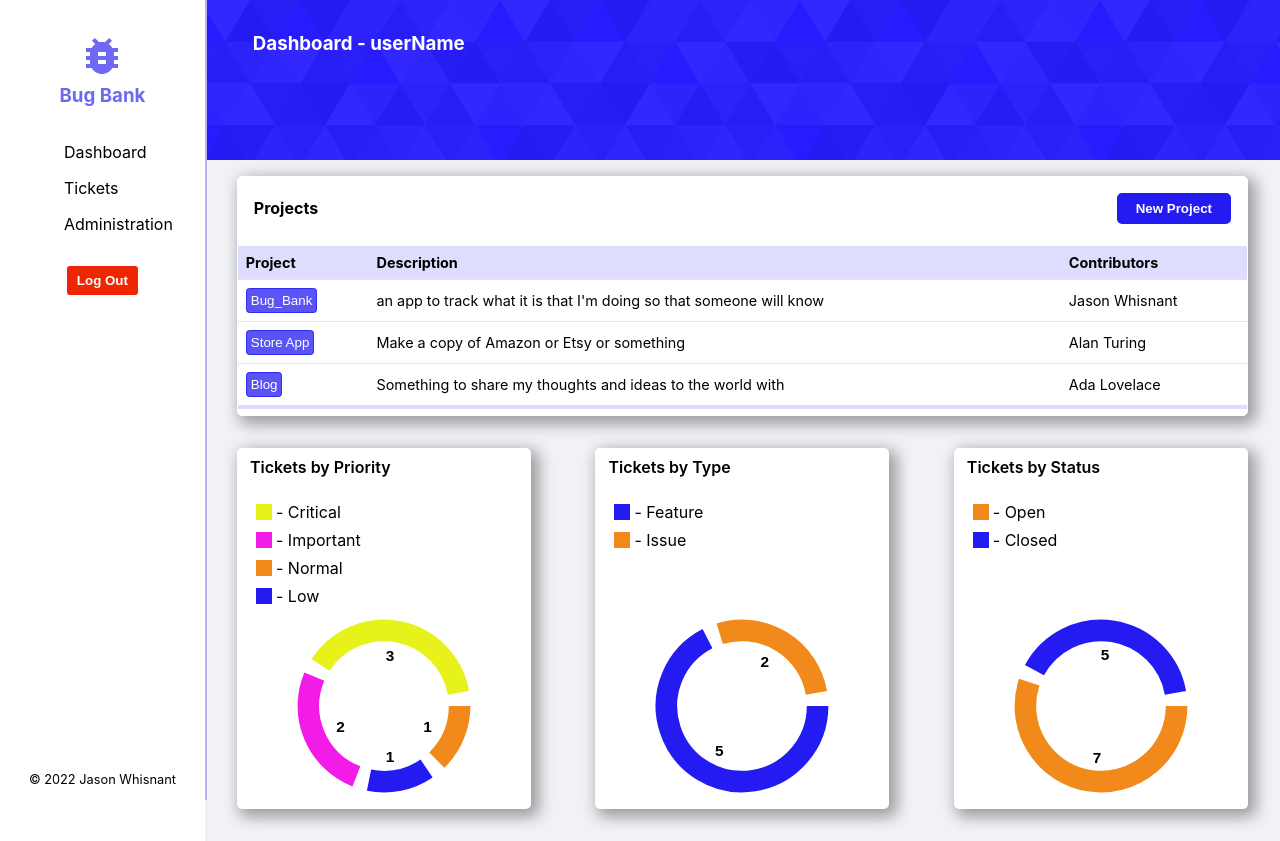
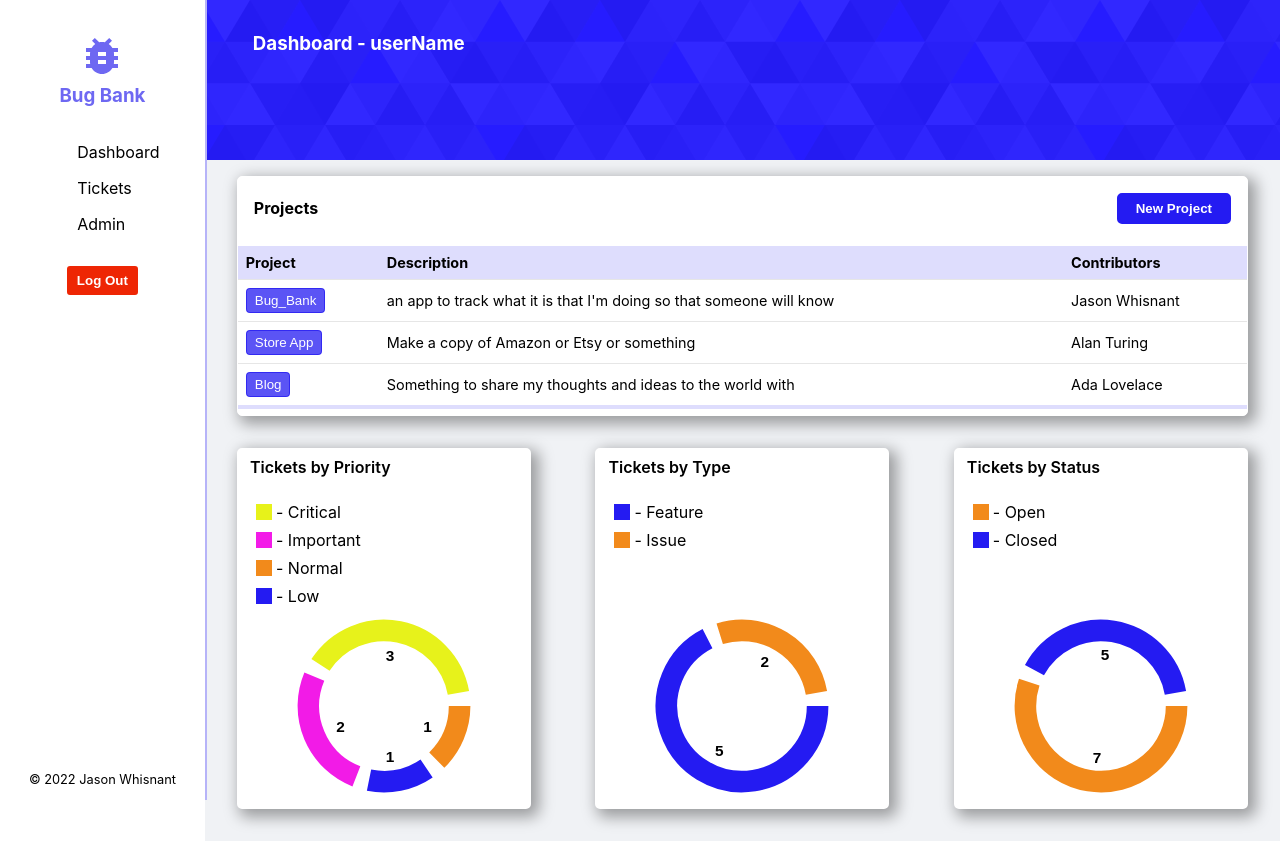
Before and after one commit to Tasups/bug-tracker-frontend, a React (Create React App) app: page /dashboard in a window 1280 px wide. Built offline with nearby package versions, Linux system fonts and the light colour scheme.

Commit message:
putting up WIP alert on SignIn load

```diff
--- a/src/App.css
+++ b/src/App.css
@@ -530,6 +530,7 @@ html,body {
 .projectcard-link {
   text-decoration: none;
   color: white;
+  padding: .25rem;
 }
 
 .projectcard-link-btn {
--- a/src/components/SideNav.js
+++ b/src/components/SideNav.js
@@ -16,7 +16,7 @@ const SideNav = () => {
             <Link to="/dashboard" className="sidenav-navbtn">Dashboard</Link>
           </li>
           <li className="sidenav-navbtn">Tickets</li>
-          <li className="sidenav-navbtn">Administration</li>
+          <li className="sidenav-navbtn">Admin</li>
         </ul>
       </div>
       <div className="sidenav-button">
--- a/src/components/SignIn.js
+++ b/src/components/SignIn.js
@@ -1,6 +1,12 @@
+import { useEffect } from 'react'
 import { Link } from 'react-router-dom'
 
 const SignIn = () => {
+
+  useEffect(() => {
+    alert("Please keep in mind, this is a work in progress. For recommendations email me at tasups@gmail.com or visit my LinkedIn profile at https://www.linkedin.com/in/jason-whisnant/. Thank you for any helpful advice! Sincerely, Jason")
+  }, [])
+
   return(
     <div className="auth-container">
       <div className="auth-title">
```
